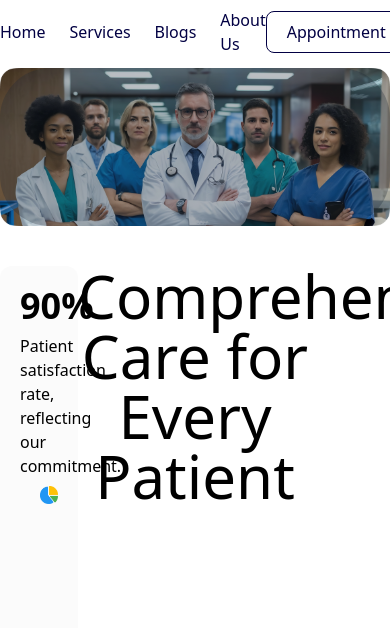
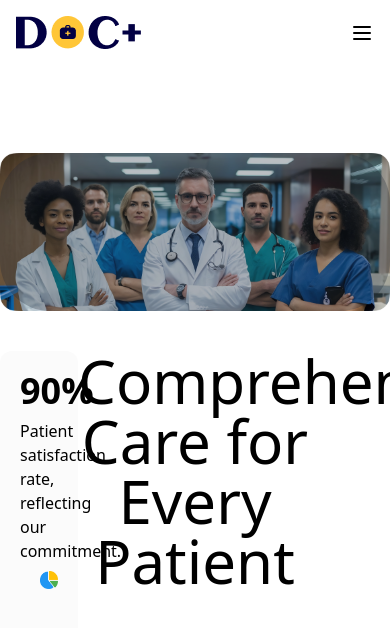
Before and after one commit to codebyahadul/health-care, a React (Vite) app: page / in a window 390 px wide. Shown: the top 628 px of the page. Built offline with nearby package versions, Linux system fonts and the light colour scheme.

Commit message:
added navbar

```diff
--- a/src/components/shared/Navbar.jsx
+++ b/src/components/shared/Navbar.jsx
@@ -1,6 +1,7 @@
 import { NavLink } from 'react-router-dom';
 import Logo from '../../assets/logo dark.png';
 import { MdArrowOutward } from "react-icons/md";
+import { useRef, useState } from 'react';
 const Navbar = () => {
     const links =
         <>
@@ -37,16 +38,26 @@ const Navbar = () => {
                     About Us</NavLink>
             </li>
         </>
+    const [dropDownState, setDropDownState] = useState(false);
+    const dropDownMenuRef = useRef();
     return (
         <div className="my-2 md:my-3 lg:my-6">
-            <nav className='flex items-center justify-between'>
+            <nav className="flex items-center justify-between px-4 py-2 mb-24">
                 <div className='cursor-pointer'>
                     <img src={Logo} alt="" />
                 </div>
-                <ul className='flex items-center justify-between gap-6'>
+                <ul className="hidden items-center justify-between gap-10 md:flex">
                     {links}
                 </ul>
-                <div className='text-primary'>
+                <div ref={dropDownMenuRef} onClick={() => setDropDownState(!dropDownState)} className="relative flex transition-transform md:hidden">
+                    <svg xmlns="http://www.w3.org/2000/svg" width="24" height="24" viewBox="0 0 24 24" fill="none" stroke="currentColor" strokeWidth="2" strokeLinecap="round" strokeLinejoin="round" className="cursor-pointer" > <line x1="4" x2="20" y1="12" y2="12" /> <line x1="4" x2="20" y1="6" y2="6" /><line x1="4" x2="20" y1="18" y2="18" /> </svg>
+                    {dropDownState && (
+                        <ul className="  z-10  gap-2 absolute right-0 top-11 flex w-[200px] flex-col justify-center items-center rounded-lg text-base bg-gray-100 p2">
+                            {links}
+                        </ul>
+                    )}
+                </div>
+                <div className='text-primary hidden lg:block'>
                     <button className='flex gap-2 items-center px-5 py-2 border rounded-lg border-primary font-medium hover:bg-[#FFC637] duration-300'>Appointment <MdArrowOutward size={18} /></button>
                 </div>
             </nav>
```
